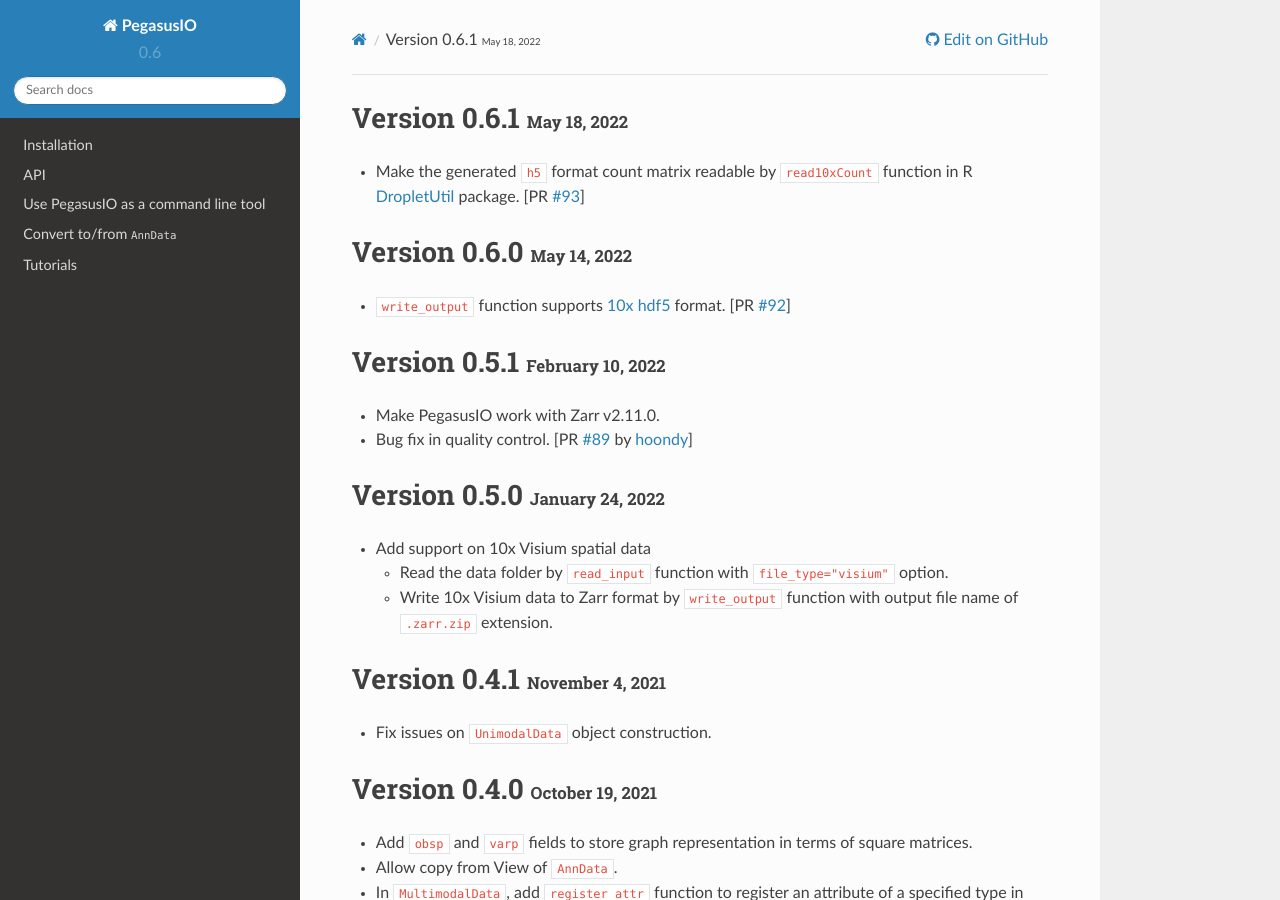
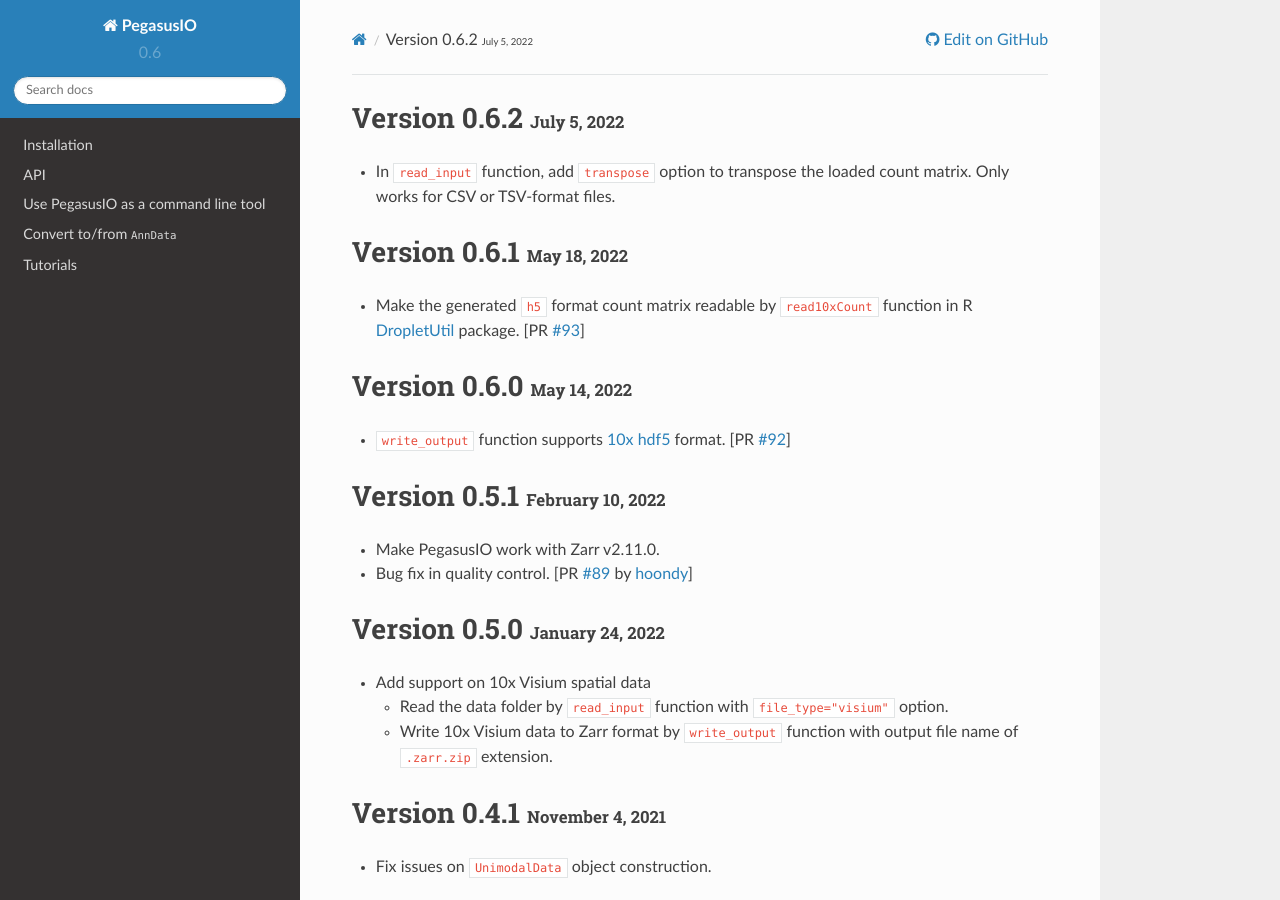
Before and after one commit to lilab-bcb/pegasusio, a Sphinx documentation site: the page built from docs/release_notes.rst, in a window 1280 px wide and 900 px high. Built offline with Sphinx 7.4.7 and the Read the Docs theme 2.0.0, drawn with Linux system fonts in a browser that asks for light colours; formulas are drawn with MathJax 3.

Commit message:
Add release notes

```diff
--- a/docs/release_notes.rst
+++ b/docs/release_notes.rst
@@ -1,4 +1,9 @@
 .. role:: small
+
+Version 0.6.2 :small:`July 5, 2022`
+-------------------------------------
+
+- In ``read_input`` function, add ``transpose`` option to transpose the loaded count matrix. Only works for CSV or TSV-format files.
 
 Version 0.6.1 :small:`May 18, 2022`
 -------------------------------------
```
